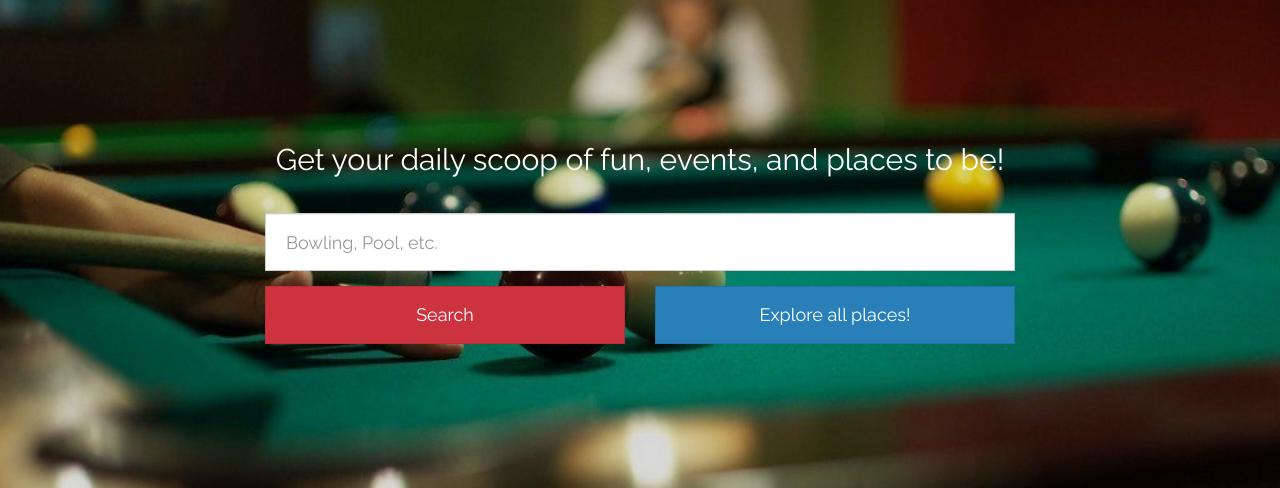
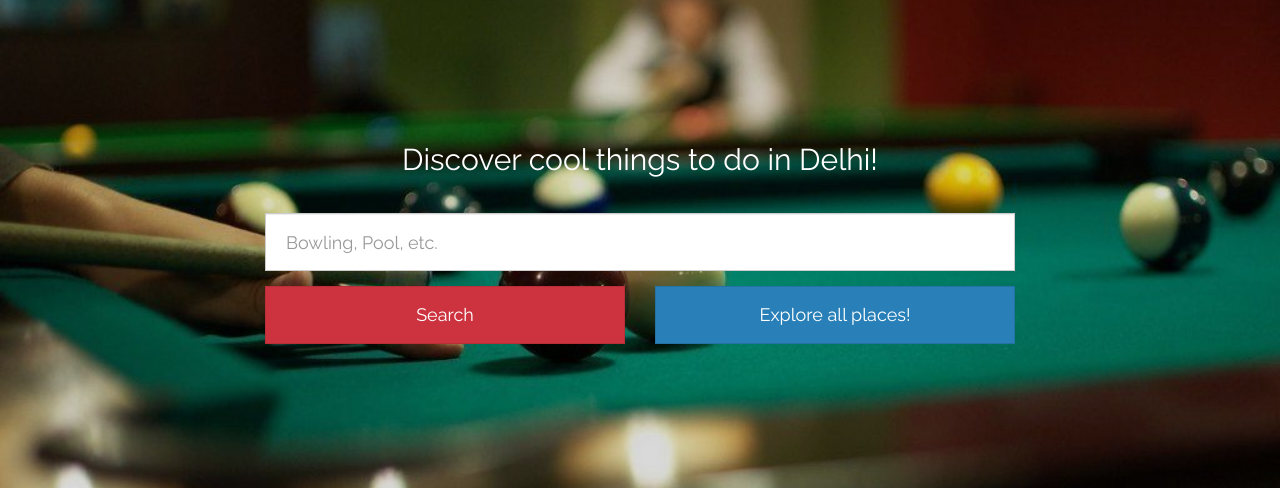
Before and after one commit to kartikanand/outing-box, a Django app: page / in a window 1280 px wide. Shown: the part 50-538 px from the top of the page. Run offline with Django 3.2, Linux system fonts and the light colour scheme; data that the repository does not hold is empty; some libraries are stand-ins or nearby versions.

Commit message:
change message

```diff
--- a/outingbox/templates/outingbox/hero.html
+++ b/outingbox/templates/outingbox/hero.html
@@ -2,7 +2,7 @@
     <section class="jumbotron container">
         <div class="row text-center">
             <div class="col-xs-12">
-                <h2>Get your daily scoop of fun, events, and places to be!</h2>
+                <h2>Discover cool things to do in Delhi!</h2>
             </div>
         </div>
         <div class="row">
```
Also changed, not shown: 1 other file.
